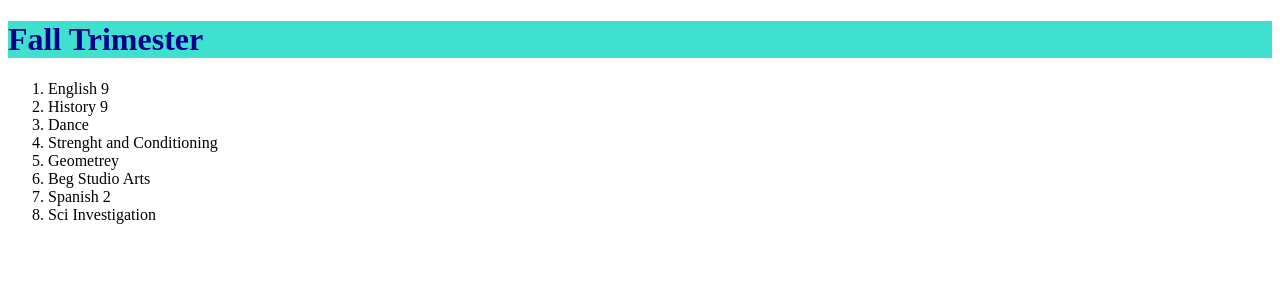
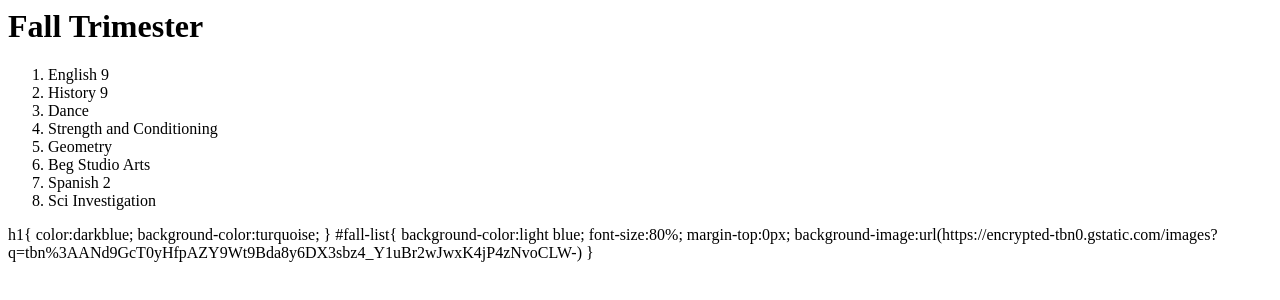
Before and after one commit to aidencarroll/2001-3, a plain HTML site: page index.html in a window 1280 px wide. Drawn offline with Linux system fonts and the light colour scheme.

Commit message:
Update index.html

```diff
--- a/index.html
+++ b/index.html
@@ -1,13 +1,17 @@
-
-<!DOCTYPE html>
-<html lang="en">
-<head>
-<meta charset="UTF-8">
-<link rel="shortcut icon" type="image/x-icon" href="https://static.codepen.io/assets/favicon/favicon-aec34940fbc1a6e787974dcd360f2c6b63348d4b1f4e06c77743096d55480f33.ico" />
-<link rel="mask-icon" type="" href="https://static.codepen.io/assets/favicon/logo-pin-8f3771b1072e3c38bd662872f6b673a722f4b3ca2421637d5596661b4e2132cc.svg" color="#111" />
-<title>CodePen - 2001</title>
-<style>
-  h1{
+<div id="fall-list">
+<h1> Fall Trimester</h1>
+<ol>
+  <li>English 9</li>
+  <li>History 9</li>
+  <li>Dance </li>
+  <li>Strength and Conditioning</li>
+  <li>Geometry</li>
+  <li>Beg Studio Arts</li>
+  <li>Spanish 2</li>
+  <li>Sci Investigation</li>
+</ol>
+</div>
+h1{
   color:darkblue;
   background-color:turquoise;
 }
@@ -18,21 +22,3 @@ font-size:80%;
 margin-top:0px;
   background-image:url(https://encrypted-tbn0.gstatic.com/images?q=tbn%3AANd9GcT0yHfpAZY9Wt9Bda8y6DX3sbz4_Y1uBr2wJwxK4jP4zNvoCLW-)
 }
-</style>
-</head>
-<body translate="no">
-<div id="fall list">
-<h1> Fall Trimester</h1>
-<ol>
-<li>English 9</li>
-<li>History 9</li>
-<li>Dance </li>
-<li>Strenght and Conditioning</li>
-<li>Geometrey</li>
-<li>Beg Studio Arts</li>
-<li>Spanish 2</li>
-<li>Sci Investigation</li>
-</ol>
-</div>
-</body>
-</html>
```
